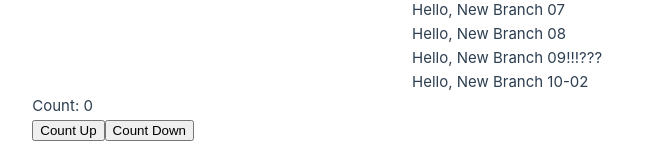
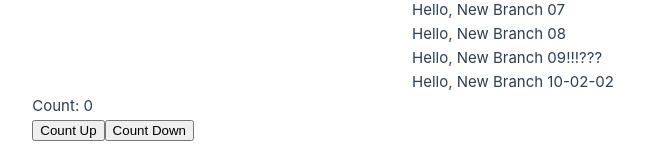
Before and after one commit to koyamal/pra_vue3, a Vue app in the folder Vue3FrontDevTextBook02/chap02/hello-vue/: page / in a window 1280 px wide. Shown: the part 462-622 px from the top of the page, without its empty margins (228-890 px from the left). Built offline with nearby package versions, Linux system fonts and the light colour scheme.

Commit message:
Add -02 again

```diff
--- a/Vue3FrontDevTextBook02/chap02/hello-vue/src/App.vue
+++ b/Vue3FrontDevTextBook02/chap02/hello-vue/src/App.vue
@@ -49,7 +49,7 @@ const onClickCountDown = () => {
     <p>Hello, New Branch 07</p>
     <p>Hello, New Branch 08</p>
     <p>Hello, New Branch 09!!!???</p>
-    <p>Hello, New Branch 10-02</p>
+    <p>Hello, New Branch 10-02-02</p>
   </section>
   <section>
     <p>Count: {{ counter }}</p>
```
